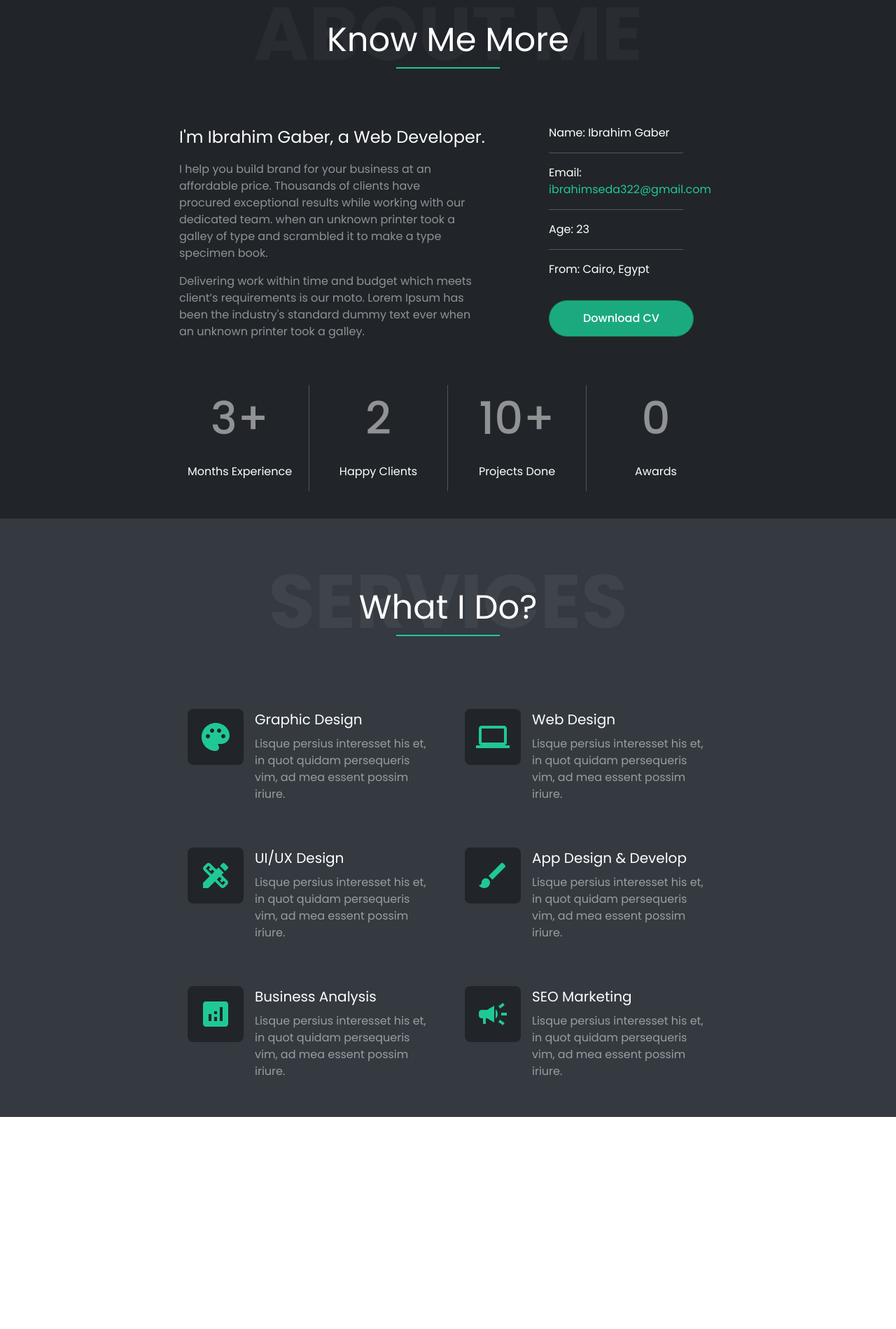
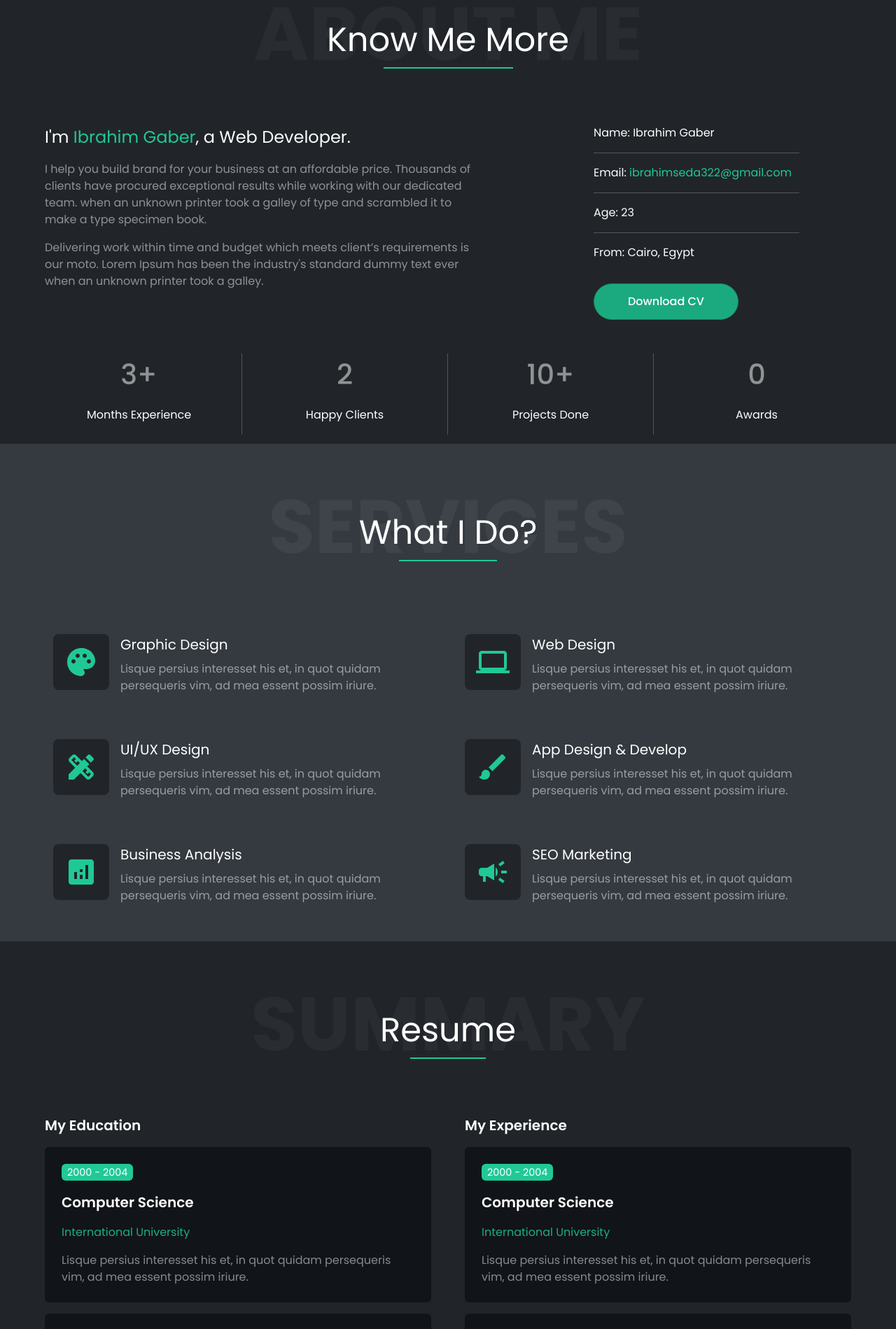
Before and after one commit to IbrahimGaber322/Ibrahim-Seda-Portfolio, a React (Create React App) app: page / in a window 1280 px wide. Shown: the part 880-2779 px from the top of the page at 70% size. Before the commit the page ends 2476 px from the top, so only its background shows below. Built offline with nearby package versions, Linux system fonts and the light colour scheme.

Commit message:
added summary page

```diff
--- a/src/App.jsx
+++ b/src/App.jsx
@@ -2,17 +2,19 @@ import React from "react";
 import "bootstrap/dist/css/bootstrap.min.css";
 import "./style.css";
 import Container from "react-bootstrap/Container";
-import MyNavbar from "./components/MyNavbar";
 import Home from "./components/Home";
 import About from "./components/About";
 import Services from "./components/Services";
+import Header from "./components/Header";
+import Summary from "./components/Summary";
 function App() {
   return (
     <Container className="my-app" fluid>
-      <MyNavbar />
+      <Header />
       <Home />
       <About />
       <Services />
+      <Summary />
     </Container>
   );
 }
--- a/src/components/About.jsx
+++ b/src/components/About.jsx
@@ -5,14 +5,14 @@ import Row from 'react-bootstrap/Row';
 import Col from 'react-bootstrap/Col'
 
 function About(){
-    return <Container id="about" className="my-about-page" fluid>
+    return <Container id="about" className="my-about-page section-padding" fluid>
     <Row className="title-div mb-3 pb-3">
       <p className="title">Know Me More</p>
       <p className="back-title">ABOUT ME</p>
     </Row>
     <Row className="mt-3 mb-3 pb-3">
-      <Col lg={8}>
-        <p className="desc-title">I'm Ibrahim Gaber, a Web Developer.</p>
+      <Col className="pb-4" lg={8}>
+        <p className="desc-title">I'm <span>Ibrahim Gaber</span>, a Web Developer.</p>
         <p className="desc-text">
           I help you build brand for your business at an affordable price.
           Thousands of clients have procured exceptional results while
--- a/src/components/MyNavbar.jsx
+++ b/src/components/Header.jsx
@@ -7,7 +7,7 @@ import LinkedInIcon from '@mui/icons-material/LinkedIn';
 import GitHubIcon from '@mui/icons-material/GitHub';
 import MenuIcon from '@mui/icons-material/Menu';
 
-function MyNavbar() {
+function Header() {
   const [style, setStyle] = useState({ backgroundColor: "rgba(0, 0, 0, 0)", visibility:"visible"});
   const controlNavbar = () => {
     if (typeof window !== "undefined") {
@@ -69,4 +69,4 @@ function MyNavbar() {
   );
 }
 
-export default MyNavbar;
+export default Header;
--- a/src/components/Services.jsx
+++ b/src/components/Services.jsx
@@ -11,7 +11,7 @@ import AnalyticsIcon from '@mui/icons-material/Analytics';
 import CampaignIcon from '@mui/icons-material/Campaign';
 
 function Services(){
-    return <Container id="services" className="my-services-page" fluid>
+    return <Container id="services" className="my-services-page section-padding" fluid>
     <Row className="title-div mb-3 pb-3">
       <p className="title">What I Do?</p>
       <p className="back-title">SERVICES</p>
--- /dev/null
+++ b/src/components/Summary.jsx
@@ -0,0 +1,66 @@
+import React from "react";
+import Container from "react-bootstrap/Container";
+import Button from 'react-bootstrap/Button';
+import Row from 'react-bootstrap/Row';
+import Col from 'react-bootstrap/Col'
+import Stack from 'react-bootstrap/Stack';
+
+function Summary(){
+    return <Container id="summary" className="my-summary-page section-padding" fluid>
+    <Row className="title-div mb-3 pb-3">
+      <p className="title">Resume</p>
+      <p className="back-title">SUMMARY</p>
+    </Row>
+    <Row className="gx-5 gy-5">
+        <Col md={6}>
+    <p className="summary-title">My Education</p>
+    <Stack gap={3}>
+        <div className="summary-card p-4 rounded">
+           <p className="summary-date rounded">2000 - 2004</p>
+           <p className="summary-title">Computer Science</p>
+           <p className="summary-title-2">International University</p>
+           <p className="summary-desc">Lisque persius interesset his et, in quot quidam persequeris vim, ad mea essent possim iriure.</p>
+        </div>
+        <div className="summary-card p-4 rounded">
+           <p className="summary-date rounded">2000 - 2004</p>
+           <p className="summary-title">Computer Science</p>
+           <p className="summary-title-2">International University</p>
+           <p className="summary-desc">Lisque persius interesset his et, in quot quidam persequeris vim, ad mea essent possim iriure.</p>
+        </div>
+        <div className="summary-card p-4 rounded">
+           <p className="summary-date rounded">2000 - 2004</p>
+           <p className="summary-title">Computer Science</p>
+           <p className="summary-title-2">International University</p>
+           <p className="summary-desc">Lisque persius interesset his et, in quot quidam persequeris vim, ad mea essent possim iriure.</p>
+        </div>
+    </Stack>
+        </Col>
+        <Col md={6}>
+    <p className="summary-title">My Experience</p>
+    <Stack gap={3}>
+    <div className="summary-card p-4 rounded">
+           <p className="summary-date rounded">2000 - 2004</p>
+           <p className="summary-title">Computer Science</p>
+           <p className="summary-title-2">International University</p>
+           <p className="summary-desc">Lisque persius interesset his et, in quot quidam persequeris vim, ad mea essent possim iriure.</p>
+        </div>
+        <div className="summary-card p-4 rounded">
+           <p className="summary-date rounded">2000 - 2004</p>
+           <p className="summary-title">Computer Science</p>
+           <p className="summary-title-2">International University</p>
+           <p className="summary-desc">Lisque persius interesset his et, in quot quidam persequeris vim, ad mea essent possim iriure.</p>
+        </div>
+        <div className="summary-card p-4 rounded">
+           <p className="summary-date rounded">2000 - 2004</p>
+           <p className="summary-title">Computer Science</p>
+           <p className="summary-title-2">International University</p>
+           <p className="summary-desc">Lisque persius interesset his et, in quot quidam persequeris vim, ad mea essent possim iriure.</p>
+        </div>
+    </Stack>
+        </Col>
+    </Row>
+    </Container>
+ }
+
+
+ export default Summary;
--- a/src/style.css
+++ b/src/style.css
@@ -58,7 +58,7 @@
     filter: blur(0) !important;
 }
 
-/* App */
+/* App and general classes */
 .my-app {
     font-family: 'Poppins', sans-serif;
     background-image: linear-gradient(rgba(0, 0, 0, 0.365), black), url("./images/back-ground.jpg");
@@ -68,7 +68,45 @@
     padding-left: 0;
     padding-right: 0;
 }
+.section-padding{
+    padding: 3% 15% 1% 15%;
+}
+@media only screen and (max-width: 1400px) {
+    .section-padding {
+        padding: 3% 5% 1% 5%;
+  }
+}
+.back-title{
+    font-size: calc(1.95rem + 6vw) ;
+    font-weight: 700;
+}
+.title {
+    color: white;
+    position: absolute;
+    left: 0;
+    right: 0;
+    margin: auto;
+    font-size: 3rem;
+    width: fit-content;
+}
 
+.title:after {
+    content: '';
+    height: 2px;
+    width: 50%;
+    background: #20C997;
+    position: absolute;
+    margin: auto;
+    bottom: -5px;
+    left: 0;
+    right: 0;
+}
+.title-div {
+    text-align: center;
+    display: flex;
+    flex-direction: column;
+    justify-content: center;
+}
 /* HomePage */
 .my-home-page {
     text-align: center;
@@ -128,58 +166,38 @@
 }
 
 /*About Page */
-.my-about-page .title-div {
-    text-align: center;
-    display: flex;
-    flex-direction: column;
-    justify-content: center;
-}
-
-.my-about-page .title {
-    color: white;
-    position: absolute;
-    left: 0;
-    right: 0;
-    margin-top: auto;
-    margin-bottom: auto;
-    font-size: 3rem;
-}
-
-.my-about-page .title:after {
-    content: '';
-    height: 2px;
-    width: calc(4vw + 6rem);
-    background: #20C997;
-    position: absolute;
-    margin: auto;
-    bottom: -5px;
-    left: 0;
-    right: 0;
-}
-
 .my-about-page .back-title {
-    color: #292D32 !important;
-    font-size: calc(1.95rem + 6vw) !important;
-    font-weight: 700;
+    color: #292D32 ;
 }
 
 .my-about-page {
     background-color: #212529;
-    padding: 3% 20% 3% 20%;
-
 }
 
 .my-about-page .desc-title {
     color: white;
     font-size: 1.5rem;
-    width: fit-content;
+
 }
-
+.my-about-page .desc-title span {
+    color: #20C896;
+}
 .my-about-page .desc-text {
     color: #909294;
     font-size: 1rem;
     width: 83%;
 }
+@media only screen and (max-width: 992px) {
+    .my-about-page .desc-title {
+        text-align: center;
+
+    }
+
+    .my-about-page .desc-text {
+       text-align: center;
+       width: 100%;
+    }
+  }
 
 .my-about-page a {
     text-decoration: none;
@@ -210,7 +228,7 @@
 }
 .my-about-page .stats-title {
     color: #909294;
-    font-size: 4rem;
+    font-size: 2.5rem;
     font-weight: 500;
 }
 
@@ -267,46 +285,12 @@
   }
 
 /* Services */
-
-.my-services-page .title-div {
-    text-align: center;
-    display: flex;
-    flex-direction: column;
-    justify-content: center;
-}
-
-.my-services-page .title {
-    color: white;
-    position: absolute;
-    left: 0;
-    right: 0;
-    margin-top: auto;
-    margin-bottom: auto;
-    font-size: 3rem;
-}
-
-.my-services-page .title:after {
-    content: '';
-    height: 2px;
-    width: calc(4vw + 6rem);
-    background: #20C997;
-    position: absolute;
-    margin: auto;
-    bottom: -5px;
-    left: 0;
-    right: 0;
-}
-
 .my-services-page .back-title {
     color: #3E444A !important;
-    font-size: calc(1.95rem + 6vw) !important;
-    font-weight: 700;
 }
 
 .my-services-page {
     background-color: #343A40;
-    padding: 3% 20% 1% 20%;
-
 }
 .my-services-page .services-icon{
     font-size: 5rem;
@@ -330,3 +314,33 @@
     overflow: hidden;
     font-size: 1rem;
 }
+/* Summary */
+.my-summary-page{
+    background-color: #212529;
+}
+.my-summary-page .back-title{
+    color:#292D32;
+}
+.summary-card{
+    background-color: #111418;
+    padding-bottom: 0.5rem !important;
+}
+.summary-title{
+    color: white;
+    font-size: 1.25rem;
+    font-weight: 600;
+}
+.summary-date{
+    color: white;
+    background-color: #20C997;
+    width: fit-content;
+    padding: 0.3rem 0.5rem ;
+    font-size: 0.9rem;
+    line-height: 100%;
+}
+.summary-title-2{
+    color: #1EAE84;
+}
+.summary-desc{
+    color: #888A8C;
+}
```
